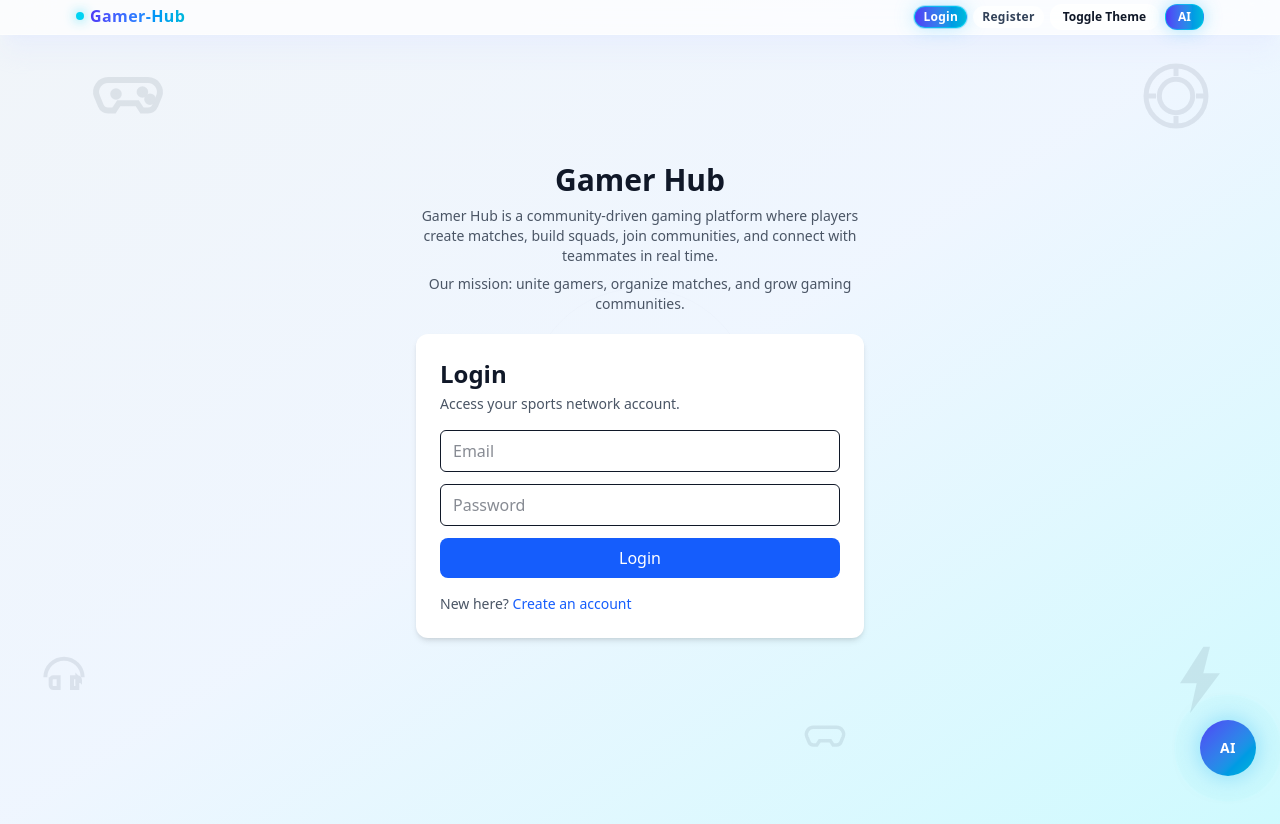
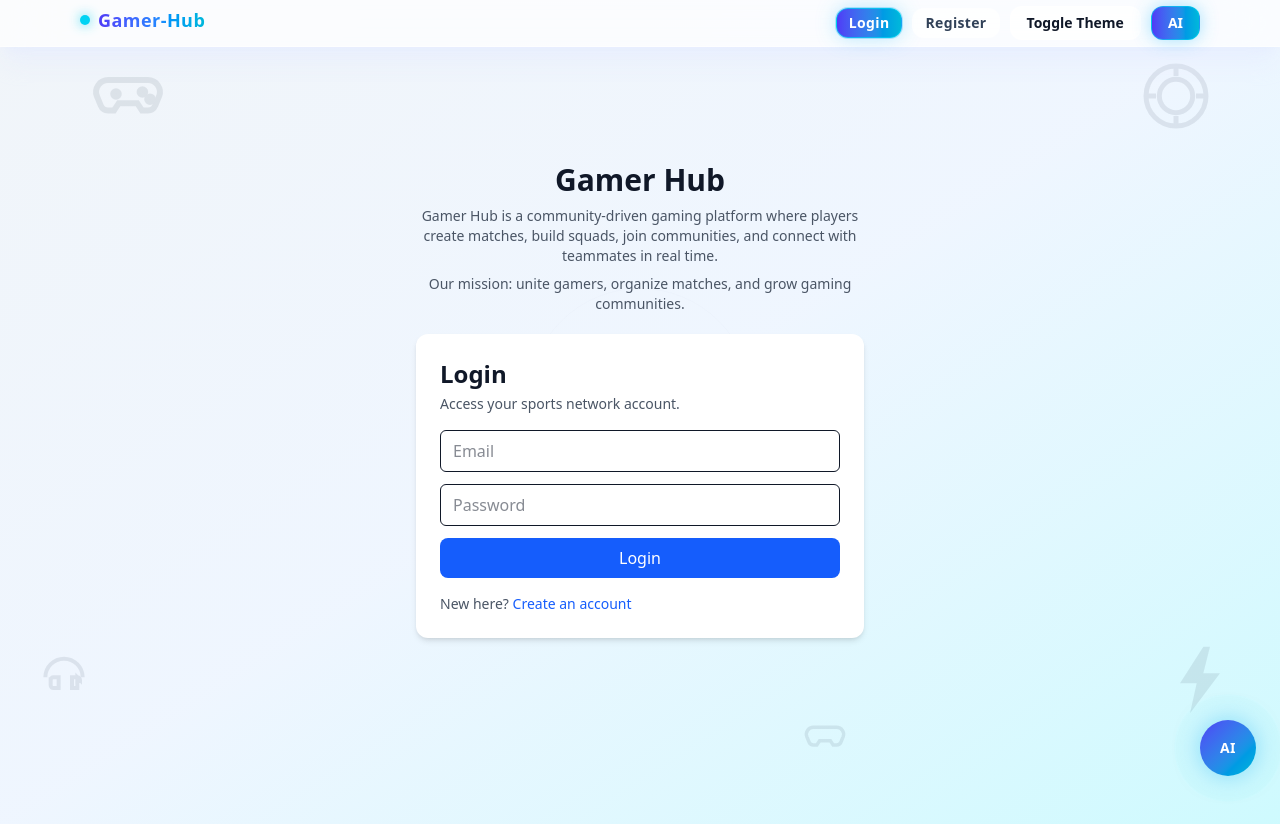
Before and after one commit to RohanGawade257/GamerHub-AI, a React (Vite) app in the folder frontend/: page /login in a window 1280 px wide. Built offline with nearby package versions, Linux system fonts and the light colour scheme.

Commit message:
navbar fix 1.1

```diff
--- a/frontend/src/components/Navbar.jsx
+++ b/frontend/src/components/Navbar.jsx
@@ -7,7 +7,7 @@
 
 function linkClassName({ isActive }) {
   return [
-    "rounded-xl border px-3 py-1.5 text-sm font-semibold tracking-wide transition-all duration-300 lg:px-2 lg:py-0.5 lg:text-xs",
+    "rounded-xl border px-3 py-1.5 text-sm font-semibold tracking-wide transition-all duration-300 lg:px-3 lg:py-1 lg:text-sm",
     isActive
       ? "border-cyan-400/70 bg-gradient-to-r from-indigo-600 to-cyan-500 text-white shadow-[0_0_0_1px_rgba(56,189,248,.35),0_0_20px_rgba(56,189,248,.35)]"
       : "border-transparent bg-white/70 text-slate-700 hover:-translate-y-0.5 hover:scale-105 hover:bg-white hover:shadow-xl dark:bg-zinc-800/70 dark:text-zinc-200 dark:hover:bg-zinc-700",
@@ -55,10 +55,10 @@
 
   return (
     <header className="fixed inset-x-0 top-0 z-40 border-b border-white/40 bg-white/70 shadow-xl shadow-indigo-100/40 backdrop-blur-xl dark:border-zinc-700/70 dark:bg-zinc-950/65 dark:shadow-cyan-950/30">
-      <div className="mx-auto flex max-w-6xl flex-wrap items-center justify-between gap-3 px-4 py-3 lg:flex-nowrap lg:items-start lg:gap-1.5 lg:px-3 lg:py-1">
-        <Link to={token ? "/dashboard" : "/login"} className="group inline-flex items-center gap-2 lg:self-start lg:gap-1.5">
-          <span className="h-2.5 w-2.5 rounded-full bg-cyan-400 shadow-[0_0_12px_rgba(34,211,238,.9)] transition-all duration-300 group-hover:scale-125 lg:h-2 lg:w-2" />
-          <span className="bg-gradient-to-r from-indigo-600 via-blue-500 to-cyan-500 bg-clip-text text-lg font-extrabold tracking-wide text-transparent dark:from-indigo-300 dark:via-cyan-300 dark:to-blue-300 lg:text-base">
+      <div className="mx-auto flex max-w-6xl flex-wrap items-center justify-between gap-3 px-4 py-3 lg:flex-nowrap lg:items-start lg:gap-2.5 lg:px-4 lg:py-1.5">
+        <Link to={token ? "/dashboard" : "/login"} className="group inline-flex items-center gap-2 lg:self-start lg:gap-2">
+          <span className="h-2.5 w-2.5 rounded-full bg-cyan-400 shadow-[0_0_12px_rgba(34,211,238,.9)] transition-all duration-300 group-hover:scale-125 lg:h-2.5 lg:w-2.5" />
+          <span className="bg-gradient-to-r from-indigo-600 via-blue-500 to-cyan-500 bg-clip-text text-lg font-extrabold tracking-wide text-transparent dark:from-indigo-300 dark:via-cyan-300 dark:to-blue-300 lg:text-lg">
             Gamer-Hub
           </span>
         </Link>
@@ -77,7 +77,7 @@
           </svg>
         </button>
 
-        <div className="hidden flex-wrap items-center gap-2 md:flex lg:ml-auto lg:self-start lg:gap-1.5">
+        <div className="hidden flex-wrap items-center gap-2 md:flex lg:ml-auto lg:self-start lg:gap-2.5">
           {token ? (
             <>
               <NavLink to="/dashboard" className={linkClassName}>
@@ -113,7 +113,7 @@
           <button
             type="button"
             onClick={toggleTheme}
-            className="rounded-xl border border-white/60 bg-white/80 px-4 py-1.5 text-sm font-semibold text-gray-900 transition-all duration-300 hover:-translate-y-0.5 hover:scale-105 hover:bg-white hover:shadow-xl dark:border-zinc-700 dark:bg-zinc-800/80 dark:text-gray-100 dark:hover:bg-zinc-700 lg:px-3 lg:py-1 lg:text-xs"
+            className="rounded-xl border border-white/60 bg-white/80 px-4 py-1.5 text-sm font-semibold text-gray-900 transition-all duration-300 hover:-translate-y-0.5 hover:scale-105 hover:bg-white hover:shadow-xl dark:border-zinc-700 dark:bg-zinc-800/80 dark:text-gray-100 dark:hover:bg-zinc-700 lg:px-4 lg:py-1.5 lg:text-sm"
             aria-label="Toggle theme"
           >
             Toggle Theme
@@ -122,7 +122,7 @@
           <button
             type="button"
             onClick={openAiAssistant}
-            className="rounded-xl border border-cyan-400/60 bg-gradient-to-r from-indigo-600 to-cyan-500 px-4 py-1.5 text-sm font-semibold text-white shadow-[0_0_18px_rgba(56,189,248,.45)] transition-all duration-300 hover:-translate-y-0.5 hover:scale-105 hover:shadow-[0_0_24px_rgba(56,189,248,.65)] lg:px-3 lg:py-1 lg:text-xs"
+            className="rounded-xl border border-cyan-400/60 bg-gradient-to-r from-indigo-600 to-cyan-500 px-4 py-1.5 text-sm font-semibold text-white shadow-[0_0_18px_rgba(56,189,248,.45)] transition-all duration-300 hover:-translate-y-0.5 hover:scale-105 hover:shadow-[0_0_24px_rgba(56,189,248,.65)] lg:px-4 lg:py-1.5 lg:text-sm"
           >
             AI
           </button>
@@ -131,16 +131,16 @@
             <button
               type="button"
               onClick={handleLogout}
-              className="rounded-xl bg-gradient-to-r from-indigo-600 to-blue-600 px-4 py-1.5 text-sm font-semibold text-white shadow-lg shadow-indigo-500/25 transition-all duration-300 hover:-translate-y-0.5 hover:scale-105 hover:shadow-xl hover:shadow-indigo-500/35 lg:px-3 lg:py-1 lg:text-xs"
+              className="rounded-xl bg-gradient-to-r from-indigo-600 to-blue-600 px-4 py-1.5 text-sm font-semibold text-white shadow-lg shadow-indigo-500/25 transition-all duration-300 hover:-translate-y-0.5 hover:scale-105 hover:shadow-xl hover:shadow-indigo-500/35 lg:px-4 lg:py-1.5 lg:text-sm"
             >
               Logout
             </button>
           )}
 
           {token ? (
-            <div className="ml-2 flex items-center gap-3 rounded-xl border border-white/60 bg-white px-4 py-1.5 shadow-md dark:border-zinc-700 dark:bg-zinc-800 lg:ml-1 lg:gap-2 lg:px-3 lg:py-1">
+            <div className="ml-2 flex items-center gap-3 rounded-xl border border-white/60 bg-white px-4 py-1.5 shadow-md dark:border-zinc-700 dark:bg-zinc-800 lg:ml-2 lg:gap-3 lg:px-4 lg:py-1.5">
               <div className="relative">
-                <div className="flex h-9 w-9 items-center justify-center overflow-hidden rounded-full bg-indigo-100 text-sm font-bold text-indigo-700 dark:bg-indigo-900/60 dark:text-indigo-200 lg:h-7 lg:w-7 lg:text-xs">
+                <div className="flex h-9 w-9 items-center justify-center overflow-hidden rounded-full bg-indigo-100 text-sm font-bold text-indigo-700 dark:bg-indigo-900/60 dark:text-indigo-200 lg:h-8 lg:w-8 lg:text-sm">
                   {profileImage ? (
                     <img src={profileImage} alt={`${displayName} avatar`} className="h-full w-full object-cover" />
                   ) : (
@@ -149,7 +149,7 @@
                 </div>
                 <span className="absolute -bottom-0.5 -right-0.5 h-3 w-3 rounded-full border-2 border-white bg-emerald-500 dark:border-zinc-800" />
               </div>
-              <span className="text-lg font-semibold text-slate-800 dark:text-zinc-100 lg:text-sm">{displayName}</span>
+              <span className="text-lg font-semibold text-slate-800 dark:text-zinc-100 lg:text-base">{displayName}</span>
             </div>
           ) : null}
         </div>
```
